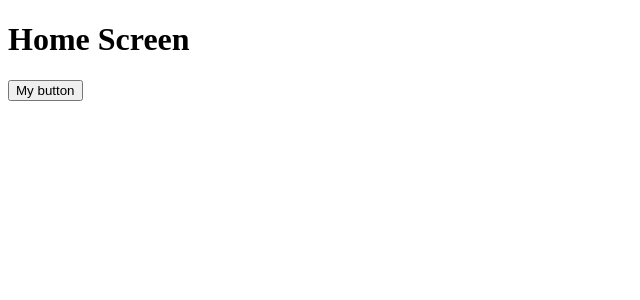
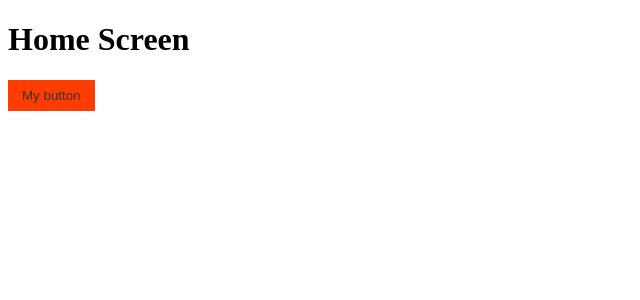
Before and after one commit to bulnes/storybook-nextjs, a Next.js app: page / in a window 1280 px wide. Shown: the top 300 px of the page, without its empty margins (0-640 px from the left). Built offline with nearby package versions, Linux system fonts and the light colour scheme.

Commit message:
feat: setting theme provider for components

```diff
--- a/pages/index.tsx
+++ b/pages/index.tsx
@@ -1,12 +1,15 @@
 import Button from "../src/components/Button/Button";
+import ThemeProvider from "../src/theme/ThemeProvider";
 
 export default function HomeScreen() {
   return (
+    <ThemeProvider>
       <div>
         <h1>Home Screen</h1>
         <Button>
           My button
         </Button>
       </div>
+    </ThemeProvider>
   )
 }
--- a/src/components/Button/Button.tsx
+++ b/src/components/Button/Button.tsx
@@ -1,19 +1,43 @@
 import React from "react";
+import styled from "styled-components";
 
 interface ButtonProps {
+  variant?: 'primary' | 'accent';
   disabled?: boolean;
   onClick?: React.MouseEventHandler<HTMLButtonElement>;
   children: React.ReactNode;
 }
+
+const StyledButton = styled.button<ButtonProps>`
+  cursor: pointer;
+  border: 0;
+  padding: 8px 14px;
+  transition: 0.3s;
+
+  ${({ theme, variant }) => ({
+    backgroundColor: theme.colors[variant].main,
+    color: theme.colors[variant].text,
+
+    ':hover': {
+      backgroundColor: theme.colors[variant].light,
+    },
+
+    ':focus': {
+      backgroundColor: theme.colors[variant].dark,
+    },
+  })}
+`
+
 export default function Button({ children, ...props }: ButtonProps) {
   return (
-    <button type="button" {...props}>
+    <StyledButton type="button" {...props}>
       {children}
-    </button>
+    </StyledButton>
   )
 }
 
 Button.defaultProps = {
+  variant: 'primary',
   disabled: false,
   onClick: () => {}
 }
--- /dev/null
+++ b/src/theme/ThemeProvider.tsx
@@ -0,0 +1,10 @@
+import { ThemeProvider as StyledThemeProvider } from 'styled-components';
+import theme from './theme';
+
+export default function ThemeProvider({ children }) {
+  return (
+    <StyledThemeProvider theme={theme}>
+      {children}
+    </StyledThemeProvider>
+  )
+}
--- /dev/null
+++ b/src/theme/theme.ts
@@ -0,0 +1,18 @@
+const theme = {
+  colors: {
+    primary: {
+      main: '#ff3d00',
+      light: '#ff7539',
+      dark: '#c30000',
+      text: '#333333'
+    },
+    accent: {
+      main: '#ad1457',
+      light: '#e35183',
+      dark: '#78002e',
+      text: '#ffffff'
+    }
+  }
+}
+
+export default theme
```
Lines whose indentation alone changed are shown as unchanged.
